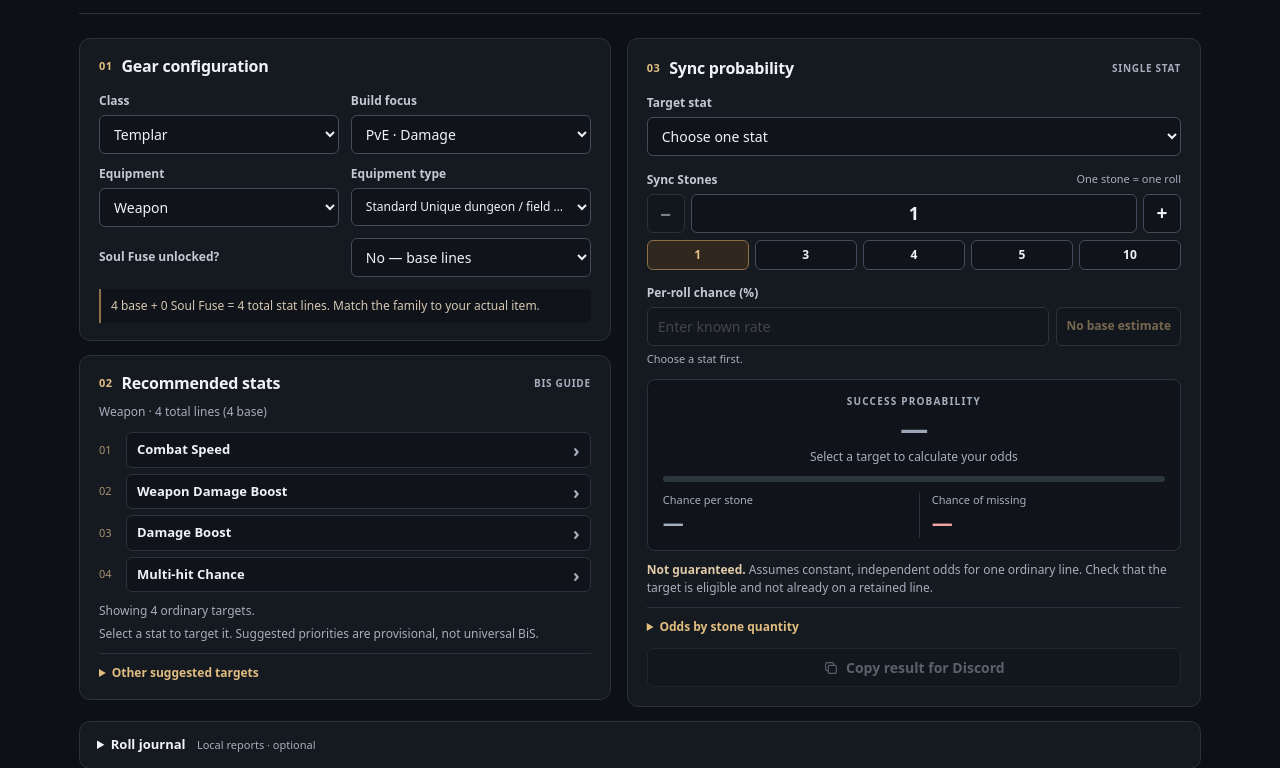
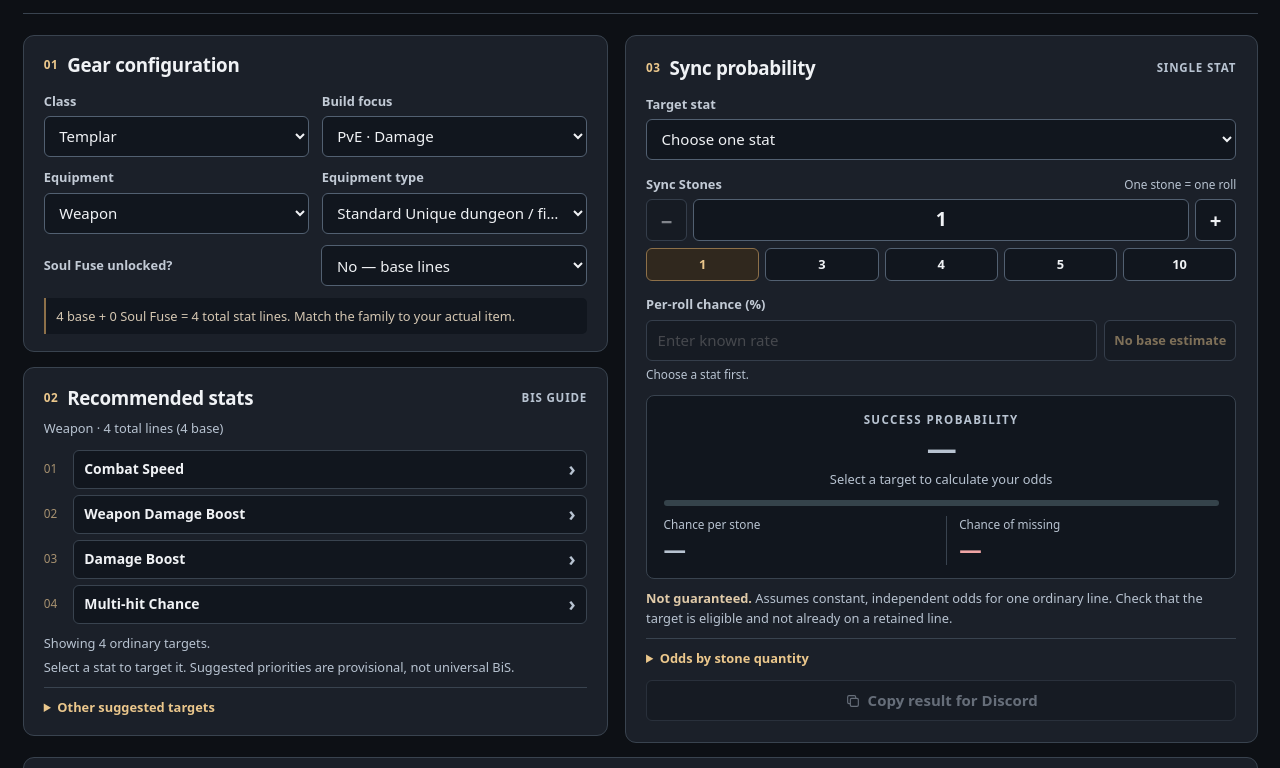
Before and after one commit to Metalios/DaevaSyncAdvisor, a website built with Vite: page index.html in a window 1280 px wide. Shown: the part 107-875 px from the top of the page. Built offline with nearby package versions, Linux system fonts and the light colour scheme.

Commit message:
Improve dashboard scale and contrast on large Discord viewports

```diff
--- a/src/styles.css
+++ b/src/styles.css
@@ -1,19 +1,19 @@
 /* DaevaArchitect — compact responsive dashboard */
 :root {
   color-scheme: dark;
-  --bg: #0d1015;
-  --panel: #151920;
-  --surface: #10141a;
-  --surface-raised: #1c222b;
-  --line: #2b323d;
-  --line-strong: #434d5a;
+  --bg: #101318;
+  --panel: #1b2029;
+  --surface: #11161e;
+  --surface-raised: #252d38;
+  --line: #39434f;
+  --line-strong: #526071;
   --fg: #f0f2f5;
-  --muted: #a5afbd;
-  --gold: #e2bd80;
+  --muted: #b8c3d1;
+  --gold: #ebc78c;
   --gold-bg: #30281e;
   --green: #8cdbc4;
   --red: #f0a5a5;
-  font: 14px/1.5 system-ui, -apple-system, BlinkMacSystemFont, "Segoe UI", sans-serif;
+  font: clamp(15px, .84vw, 21px)/1.5 system-ui, -apple-system, BlinkMacSystemFont, "Segoe UI", sans-serif;
   font-synthesis: none;
 }
 * { box-sizing: border-box; }
@@ -25,37 +25,37 @@ body {
   background: radial-gradient(ellipse at 20% -20%, #24221d 0, transparent 42%), var(--bg);
   color: var(--fg);
 }
-main { max-width: 1170px; margin-inline: auto; padding: 25px 24px 16px; }
+main { width: 100%; max-width: 96rem; margin-inline: auto; padding: 1.5rem 1.5rem 1rem; }
 h1, h2, h3, p { margin: 0; }
-h1 { font-size: clamp(23px, 3.2vw, 31px); line-height: 1.14; font-weight: 680; letter-spacing: -.035em; }
-h2 { font-size: 16px; line-height: 1.3; font-weight: 670; letter-spacing: -.015em; }
-h3 { font-size: 15px; }
+h1 { font-size: clamp(1.65rem, 2.5vw, 2.35rem); line-height: 1.14; font-weight: 680; letter-spacing: -.035em; }
+h2 { font-size: 1.25rem; line-height: 1.3; font-weight: 670; letter-spacing: -.015em; }
+h3 { font-size: 1.071rem; }
 .muted, .small { color: var(--muted); }
-.small { font-size: 12px; line-height: 1.5; }
-.masthead { display: flex; align-items: center; justify-content: space-between; gap: 16px; margin-bottom: 24px; padding: 0 0 18px; border-bottom: 1px solid var(--line); }
+.small { font-size: 0.857rem; line-height: 1.5; }
+.masthead { display: flex; align-items: center; justify-content: space-between; gap: 1rem; margin-bottom: 1.4rem; padding: 0 0 1.05rem; border-bottom: 1px solid var(--line); }
 .brand { display: flex; align-items: center; gap: 13px; min-width: 0; }
-.brand .muted { font-size: 13px; margin-top: 4px; }
-.emblem { display: grid; place-items: center; width: 52px; height: 52px; flex: 0 0 52px; color: var(--gold); background: linear-gradient(145deg,#33291f,#1a1a1c); border: 1px solid #61513a; border-radius: 11px; }
-.emblem svg { width: 33px; height: 33px; }
-.eyebrow { color: var(--gold); font-size: 10px; line-height: 1.3; font-weight: 750; letter-spacing: .13em; margin-bottom: 5px; }
+.brand .muted { font-size: 0.929rem; margin-top: 4px; }
+.emblem { display: grid; place-items: center; width: 3.65rem; height: 3.65rem; flex: 0 0 3.65rem; color: var(--gold); background: linear-gradient(145deg,#33291f,#1a1a1c); border: 1px solid #61513a; border-radius: 11px; }
+.emblem svg { width: 2.35rem; height: 2.35rem; }
+.eyebrow { color: var(--gold); font-size: 0.77rem; line-height: 1.3; font-weight: 750; letter-spacing: .13em; margin-bottom: 5px; }
 .brand-divider { color: #9c8b74; margin: 0 3px; }
-.status-pill { color: var(--muted); font-size: 11px; border: 1px solid var(--line); border-radius: 5px; padding: 6px 9px; text-align: center; }
-.layout { display: grid; grid-template-columns: minmax(0, 1fr) minmax(0, 1.08fr); align-items: start; gap: 16px; }
-.gear-column { min-width: 0; display: grid; gap: 14px; }
-.panel { min-width: 0; padding: 17px 19px; border: 1px solid var(--line); border-radius: 11px; background: var(--panel); }
-.panel-heading { display: flex; align-items: center; gap: 9px; margin-bottom: 15px; }
-.section-index { color: var(--gold); font-size: 11px; font-weight: 650; font-variant-numeric: tabular-nums; letter-spacing: .04em; }
-.tag { margin-left: auto; color: var(--muted); font-size: 10px; font-weight: 600; text-transform: uppercase; letter-spacing: .07em; white-space: nowrap; }
-.gear-fields, .fields { display: grid; grid-template-columns: repeat(2, minmax(0, 1fr)); gap: 11px 12px; }
+.status-pill { color: var(--muted); font-size: 0.786rem; border: 1px solid var(--line); border-radius: 5px; padding: 6px 9px; text-align: center; }
+.layout { display: grid; grid-template-columns: minmax(0, 1fr) minmax(0, 1.08fr); align-items: start; gap: 1.1rem; }
+.gear-column { min-width: 0; display: grid; gap: 1rem; }
+.panel { min-width: 0; padding: 1.15rem 1.35rem; border: 1px solid var(--line); border-radius: 11px; background: var(--panel); }
+.panel-heading { display: flex; align-items: center; gap: 9px; margin-bottom: .95rem; }
+.section-index { color: var(--gold); font-size: 0.786rem; font-weight: 650; font-variant-numeric: tabular-nums; letter-spacing: .04em; }
+.tag { margin-left: auto; color: var(--muted); font-size: 0.77rem; font-weight: 600; text-transform: uppercase; letter-spacing: .07em; white-space: nowrap; }
+.gear-fields, .fields { display: grid; grid-template-columns: repeat(2, minmax(0, 1fr)); gap: .75rem .85rem; }
 .gear-fields > div, .fields > div { min-width: 0; }
 .gear-fields > div:last-child { grid-column: 1 / -1; display: grid; grid-template-columns: minmax(0, 1fr) minmax(0, 1fr); align-items: center; gap: 12px; }
 .gear-fields > div:last-child label { margin: 0; }
-label { display: block; font-size: 12px; color: #c2cad5; font-weight: 600; margin: 0 0 5px; }
+label { display: block; font-size: 0.857rem; color: #c2cad5; font-weight: 600; margin: 0 0 5px; }
 input, select, textarea, button { font: inherit; color: var(--fg); border: 1px solid var(--line-strong); border-radius: 6px; background: var(--surface); min-width: 0; max-width: 100%; }
-input, select, textarea { width: 100%; padding: 8px 10px; }
+input, select, textarea { width: 100%; padding: .55rem .7rem; }
 select { padding-right: 8px; text-overflow: ellipsis; }
-button { padding: 8px 11px; font-weight: 600; cursor: pointer; }
-input, select, button { min-height: 38px; }
+button { padding: .55rem .8rem; font-weight: 600; cursor: pointer; }
+input, select, button { min-height: 2.75rem; }
 button, input, select { transition: border-color .14s, background-color .14s, color .14s; }
 button:hover:not(:disabled), select:hover:not(:disabled), input:hover:not(:disabled) { border-color: #8d795d; }
 button:hover:not(:disabled) { background: var(--surface-raised); }
@@ -63,69 +63,69 @@ button:disabled, input:disabled, select:disabled { opacity: .48; cursor: not-all
 button.primary, button[aria-pressed="true"] { background: var(--gold-bg); color: var(--gold); border-color: #8d7049; }
 button.primary:hover:not(:disabled), button[aria-pressed="true"]:hover:not(:disabled) { background: #403423; }
 :focus-visible { outline: 2px solid var(--green); outline-offset: 3px; }
-#capacity-note { margin-top: 12px; padding: 8px 10px; background: var(--surface); border-left: 2px solid #8d7049; border-radius: 0 5px 5px 0; color: #d5c7b2; }
-#bis-context { font-size: 12px; margin: -5px 0 11px; }
+#capacity-note { margin-top: 12px; padding: .55rem .7rem; background: var(--surface); border-left: 2px solid #8d7049; border-radius: 0 5px 5px 0; color: #d5c7b2; }
+#bis-context { font-size: 0.857rem; margin: -5px 0 11px; }
 .bis-list { list-style: none; counter-reset: line; padding: 0; margin: 0 0 10px; display: grid; gap: 6px; }
-.bis-list li { counter-increment: line; display: grid; grid-template-columns: 22px minmax(0,1fr); align-items: center; gap: 5px; }
-.bis-list li::before { content: counter(line, decimal-leading-zero); color: #a79170; font-size: 11px; font-variant-numeric: tabular-nums; }
-.bis-target { width: 100%; text-align: left; min-height: 35px; padding: 7px 10px; background: var(--surface); border-color: var(--line); display: flex; align-items: center; justify-content: space-between; gap: 8px; font-size: 13px; }
-.bis-target::after { content: "›"; color: var(--muted); font-size: 18px; line-height: 1; flex: 0 0 auto; }
-.bis-target[aria-pressed="true"]::after { content: "✓"; color: var(--gold); font-size: 13px; }
-.bis-list .fuse-target { display: block; border: 1px solid #61513a; border-radius: 6px; background: var(--gold-bg); padding: 8px 10px; }
+.bis-list li { counter-increment: line; display: grid; grid-template-columns: 1.6rem minmax(0,1fr); align-items: center; gap: 5px; }
+.bis-list li::before { content: counter(line, decimal-leading-zero); color: #a79170; font-size: 0.786rem; font-variant-numeric: tabular-nums; }
+.bis-target { width: 100%; text-align: left; min-height: 2.6rem; padding: .5rem .7rem; background: var(--surface); border-color: var(--line); display: flex; align-items: center; justify-content: space-between; gap: 8px; font-size: 0.929rem; }
+.bis-target::after { content: "›"; color: var(--muted); font-size: 1.286rem; line-height: 1; flex: 0 0 auto; }
+.bis-target[aria-pressed="true"]::after { content: "✓"; color: var(--gold); font-size: 0.929rem; }
+.bis-list .fuse-target { display: block; border: 1px solid #61513a; border-radius: 6px; background: var(--gold-bg); padding: .55rem .7rem; }
 .bis-list .fuse-target::before { display: none; }
-.fuse-tag { display: block; color: var(--gold); font-size: 11px; font-weight: 700; }
-.fuse-candidate { display: block; font-size: 13px; color: var(--fg); margin-top: 2px; font-weight: 600; }
-.unresolved { color: var(--muted); font-size: 12px; padding: 5px 0; }
+.fuse-tag { display: block; color: var(--gold); font-size: 0.786rem; font-weight: 700; }
+.fuse-candidate { display: block; font-size: 0.929rem; color: var(--fg); margin-top: 2px; font-weight: 600; }
+.unresolved { color: var(--muted); font-size: 0.857rem; padding: 5px 0; }
 #bis-note { margin-bottom: 5px; }
 #fuse-note { margin-top: 8px; }
-.alternative { font-size: 12px; min-height: 32px; margin: 4px 5px 0 0; }
-.calculator-panel { padding: 19px; }
+.alternative { font-size: 0.857rem; min-height: 2.3rem; margin: 4px 5px 0 0; }
+.calculator-panel { padding: 1.35rem; }
 .calculator-panel > label:not(:first-child) { margin-top: 12px; }
 .stone-heading { display: flex; align-items: center; justify-content: space-between; gap: 6px; margin-top: 15px; }
 .stone-heading label { margin: 0 0 5px; }
-.stone-heading .small { font-size: 11px; margin-bottom: 5px; }
-.stepper { display: grid; grid-template-columns: 38px minmax(0,1fr) 38px; gap: 6px; }
-.stepper button { font-size: 19px; padding: 3px; }
-.stepper input { text-align: center; font-size: 18px; font-weight: 700; padding: 5px; font-variant-numeric: tabular-nums; appearance: textfield; }
+.stone-heading .small { font-size: 0.786rem; margin-bottom: 5px; }
+.stepper { display: grid; grid-template-columns: 2.75rem minmax(0,1fr) 2.75rem; gap: 6px; }
+.stepper button { font-size: 1.357rem; padding: 3px; }
+.stepper input { text-align: center; font-size: 1.286rem; font-weight: 700; padding: 5px; font-variant-numeric: tabular-nums; appearance: textfield; }
 .stepper input::-webkit-inner-spin-button, .stepper input::-webkit-outer-spin-button { appearance: none; margin: 0; }
 .quick { display: grid; grid-template-columns: repeat(5, minmax(0,1fr)); gap: 6px; margin: 7px 0 14px; }
-.quick button { min-height: 30px; padding: 4px; font-size: 12px; }
+.quick button { min-height: 2.25rem; padding: 4px; font-size: 0.857rem; }
 .rate-row { display: grid; grid-template-columns: minmax(0,1fr) auto; gap: 7px; }
-.rate-row button { font-size: 12px; padding-inline: 9px; color: var(--gold); }
-#rate-status { margin: 5px 0 12px; font-size: 11px; line-height: 1.45; }
-.result-card { background: linear-gradient(145deg,#172421,#101818 65%); border: 1px solid #344b43; border-radius: 8px; padding: 14px 15px 12px; }
+.rate-row button { font-size: 0.857rem; padding-inline: 9px; color: var(--gold); }
+#rate-status { margin: 5px 0 12px; font-size: 0.786rem; line-height: 1.45; }
+.result-card { background: linear-gradient(145deg,#172421,#101818 65%); border: 1px solid #344b43; border-radius: 8px; padding: 1rem 1.1rem .85rem; }
 .result-card[data-ready="false"] { background: var(--surface); border-color: var(--line); }
 .result { text-align: center; }
-.result-kicker { display: block; color: var(--muted); letter-spacing: .12em; font-size: 10px; font-weight: 700; }
-.result output { display: block; color: var(--green); font-size: clamp(33px,5vw,49px); font-weight: 700; line-height: 1.2; letter-spacing: -.035em; font-variant-numeric: tabular-nums; margin: 3px 0; }
-.result-card[data-ready="false"] output { font-size: 28px; color: #9ca8b7; }
-#result-label { font-size: 12px; min-height: 18px; overflow-wrap: anywhere; }
-.track { height: 6px; background: #2c363d; border-radius: 8px; overflow: hidden; margin: 10px 0; }
+.result-kicker { display: block; color: var(--muted); letter-spacing: .12em; font-size: 0.77rem; font-weight: 700; }
+.result output { display: block; color: var(--green); font-size: clamp(2.4rem,5vw,3.8rem); font-weight: 700; line-height: 1.2; letter-spacing: -.035em; font-variant-numeric: tabular-nums; margin: 3px 0; }
+.result-card[data-ready="false"] output { font-size: 2rem; color: #b8c3d1; }
+#result-label { font-size: 0.857rem; min-height: 18px; overflow-wrap: anywhere; }
+.track { height: .45rem; background: #35434b; border-radius: 8px; overflow: hidden; margin: 10px 0; }
 .track div { height: 100%; width: 0; background: var(--green); transition: width .18s; }
 .metrics { display: grid; grid-template-columns: repeat(2,minmax(0,1fr)); gap: 10px; }
 .metrics > div { min-width: 0; }
 .metrics > div + div { border-left: 1px solid var(--line); padding-left: 12px; }
-.metrics span { display: block; font-size: 11px; color: var(--muted); }
-.metrics strong { display: block; font-size: 21px; line-height: 1.4; font-variant-numeric: tabular-nums; overflow-wrap: anywhere; }
+.metrics span { display: block; font-size: 0.786rem; color: var(--muted); }
+.metrics strong { display: block; font-size: 1.5rem; line-height: 1.4; font-variant-numeric: tabular-nums; overflow-wrap: anywhere; }
 #miss { color: var(--red); }
 .result-card[data-ready="false"] .metrics strong { color: var(--muted); }
 .probability-note { margin: 10px 0 0; }
 .probability-note strong { color: #e1cba9; }
 details { border-top: 1px solid var(--line); margin-top: 10px; padding-top: 10px; }
-summary { cursor: pointer; color: var(--gold); font-size: 12px; font-weight: 650; }
+summary { cursor: pointer; color: var(--gold); font-size: 0.857rem; font-weight: 650; }
 details p { margin-top: 9px; }
-details.panel { margin-top: 14px; padding: 13px 17px; }
-details.panel > summary { color: var(--fg); font-size: 13px; }
-.summary-meta { color: var(--muted); font-size: 11px; font-weight: 400; margin-left: 8px; }
+details.panel { margin-top: 14px; padding: .9rem 1.2rem; }
+details.panel > summary { color: var(--fg); font-size: 0.929rem; }
+.summary-meta { color: var(--muted); font-size: 0.786rem; font-weight: 400; margin-left: 8px; }
 #journal-view .fields { margin: 14px 0; }
 #journal-view #log-capacity { align-self: center; margin: 0; }
 #log-list { margin-top: 8px; }
 .inline, .allocation-row { display: flex; gap: 8px; align-items: center; flex-wrap: wrap; }
 .inline { margin: 10px 0; }
 .allocation-row { justify-content: space-between; padding: 9px 0; border-bottom: 1px solid var(--line); overflow-wrap: anywhere; }
-.allocation-row button { font-size: 12px; }
+.allocation-row button { font-size: 0.857rem; }
 .table-wrap { overflow-x: auto; }
-table { width: 100%; border-collapse: collapse; font-variant-numeric: tabular-nums; font-size: 12px; }
+table { width: 100%; border-collapse: collapse; font-variant-numeric: tabular-nums; font-size: 0.857rem; }
 th, td { padding: 6px 8px; text-align: right; border-bottom: 1px solid var(--line); }
 th:first-child, td:first-child { text-align: left; }
 th { color: var(--muted); font-weight: 600; }
@@ -134,12 +134,11 @@ tr.selected { background: var(--gold-bg); color: var(--gold); }
 #copy-current svg { width: 16px; height: 16px; }
 #copy-current:disabled { background: var(--surface); border-color: var(--line); color: var(--muted); }
 a { color: var(--green); text-underline-offset: 3px; }
-footer { color: var(--muted); text-align: center; padding: 14px 0 0; font-size: 11px; }
-#status { text-align: center; font-size: 12px; }
+footer { color: var(--muted); text-align: center; padding: 14px 0 0; font-size: 0.786rem; }
+#status { text-align: center; font-size: 0.857rem; }
 dialog { background: var(--panel); border: 1px solid var(--line-strong); border-radius: 10px; color: var(--fg); width: min(90vw, 580px); padding: 20px; }
 dialog textarea { margin: 12px 0; }
 dialog::backdrop { background: #000b; }
-@media (min-width: 900px) { .gear-fields > div:nth-child(4) select { font-size: 12px; } }
 @media (max-width: 760px) {
   main { padding: 16px 12px; }
   .masthead { gap: 10px; flex-wrap: wrap; margin-bottom: 16px; padding-bottom: 13px; }
@@ -150,7 +149,7 @@ dialog::backdrop { background: #000b; }
   input, select, button { min-height: 42px; }
   .quick button { min-height: 36px; }
   .bis-target { min-height: 40px; }
-  .result output { font-size: 43px; }
+  .result output { font-size: 3.071rem; }
 }
 @media (max-width: 380px) {
   .gear-fields, .fields { grid-template-columns: minmax(0,1fr); }
@@ -158,7 +157,21 @@ dialog::backdrop { background: #000b; }
   .gear-fields > div:last-child label { margin-bottom: 5px; }
   .rate-row { grid-template-columns: minmax(0,1fr); }
   .summary-meta { display: block; margin-left: 0; margin-top: 3px; }
-  .tag { font-size: 9px; }
+  .tag { font-size: 0.77rem; }
   .panel { padding: 12px; }
 }
 @media (prefers-reduced-motion: reduce) { *, *::before, *::after { transition: none !important; } }
+
+/* Larger Activity windows and desktop monitors use the same fluid layout.
+   Relative sizing preserves browser zoom and narrow viewports. */
+@media (min-width: 1600px) {
+  main { padding-inline: 2rem; }
+  .layout { gap: 1.25rem; }
+  .panel { padding: 1.35rem 1.5rem; }
+  .gear-fields { gap: .85rem 1rem; }
+}
+@media (max-width: 760px) {
+  main { max-width: 100%; }
+  .panel, .calculator-panel { padding: 15px; }
+  .result output { font-size: 2.8rem; }
+}
```
